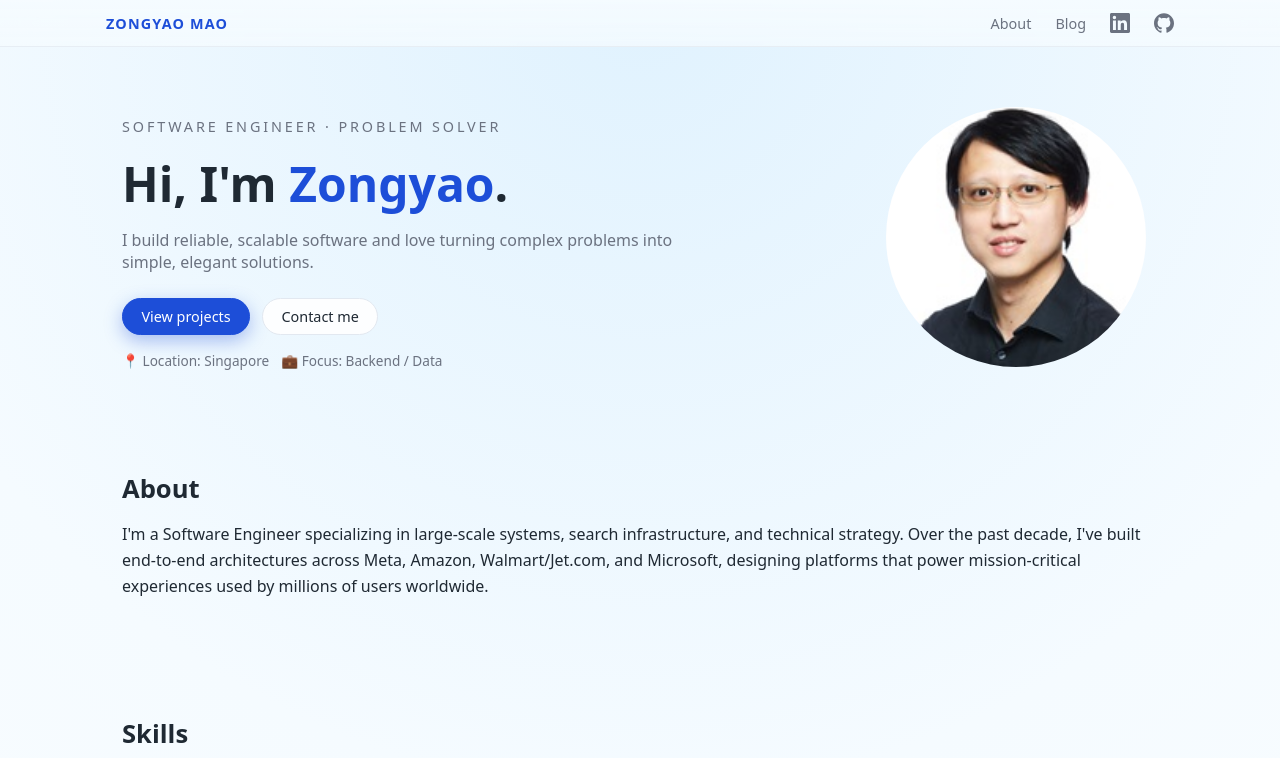
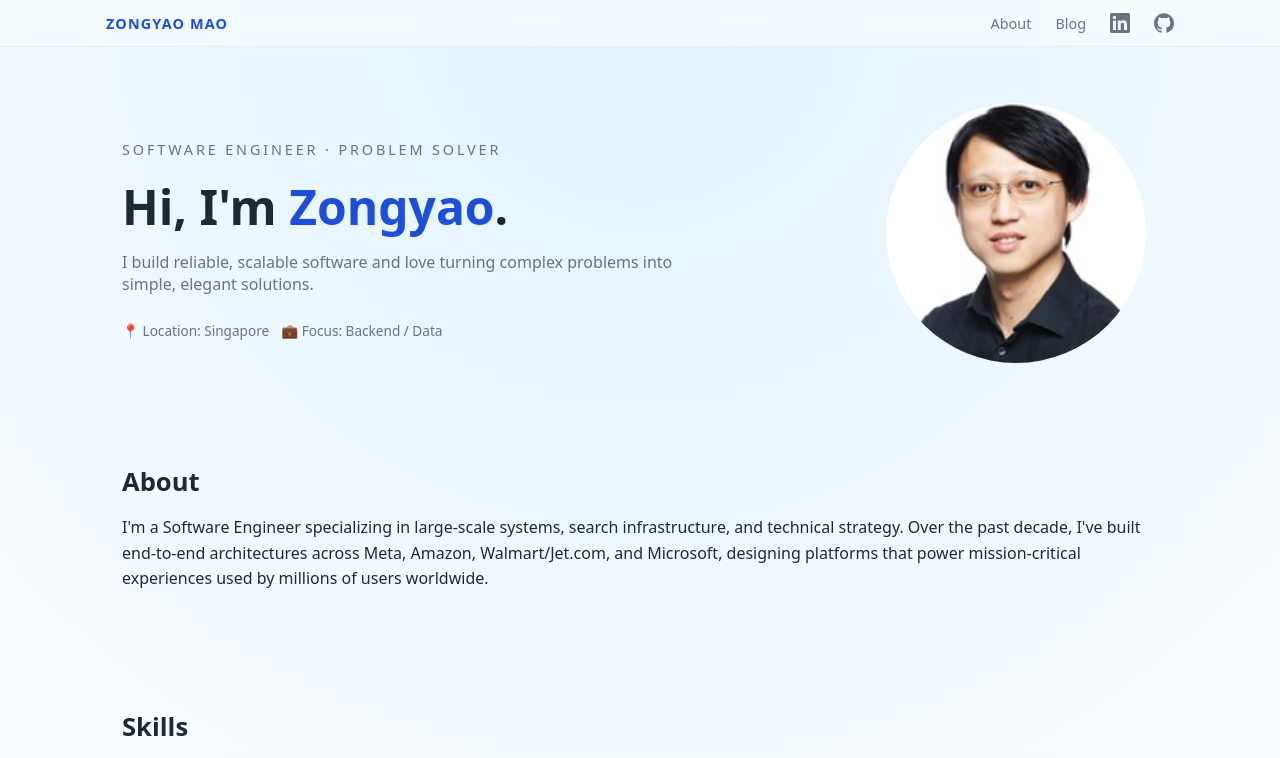
Before and after one commit to evozong/evozong.github.io, a Next.js app: page / in a window 1280 px wide. Shown: the top 758 px of the page. Built offline with nearby package versions, Linux system fonts and the light colour scheme.

Commit message:
remove "view projects" and "contact me" from hero description

```diff
--- a/src/components/Portfolio.tsx
+++ b/src/components/Portfolio.tsx
@@ -111,14 +111,7 @@ const Portfolio: React.FC = () => {
             I build reliable, scalable software and love turning complex
             problems into simple, elegant solutions.
           </p>
-          <div className="hero-actions">
-            <a href="#projects" className="btn primary">
-              View projects
-            </a>
-            <a href="#contact" className="btn secondary">
-              Contact me
-            </a>
-          </div>
+
           <div className="hero-meta">
             <span>📍 Location: Singapore</span>
             <span>💼 Focus: Backend / Data</span>
```
Also changed, not shown: 43 other files (tests, documents, lock files or other folders).
